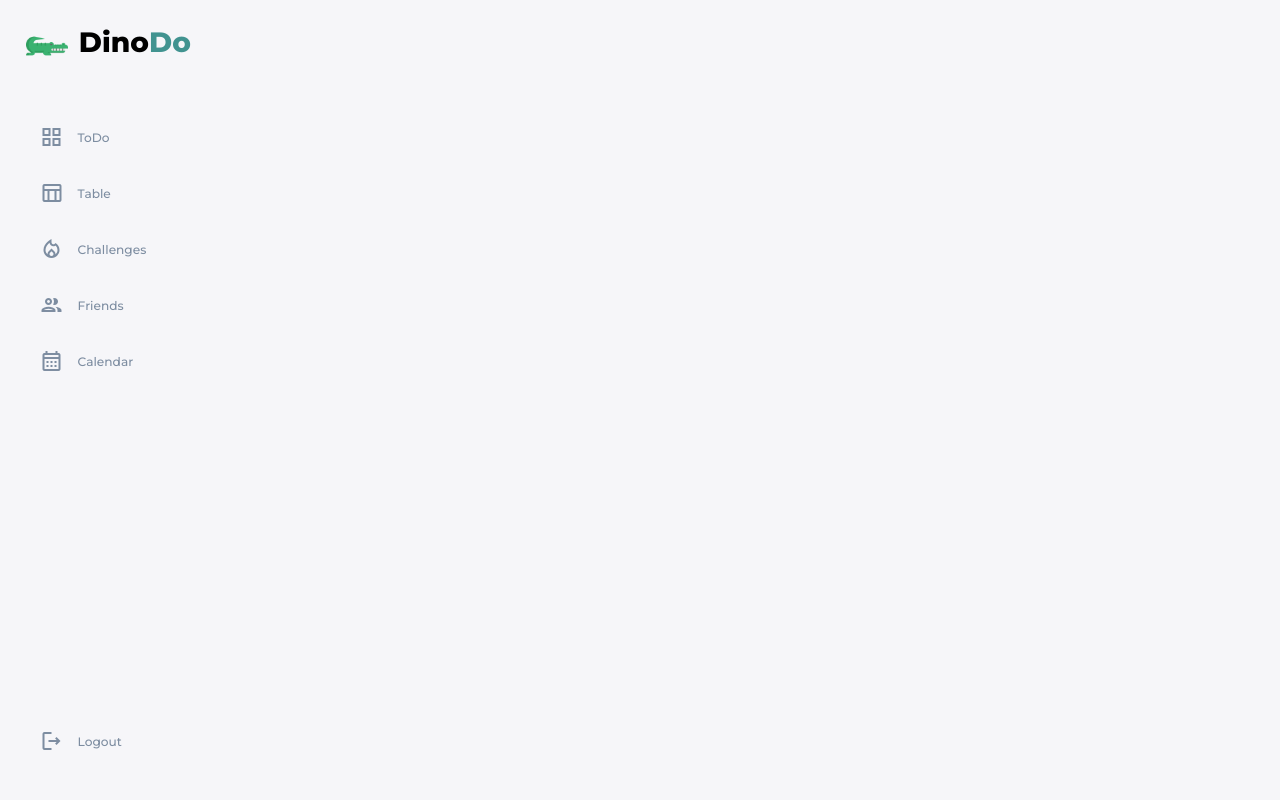
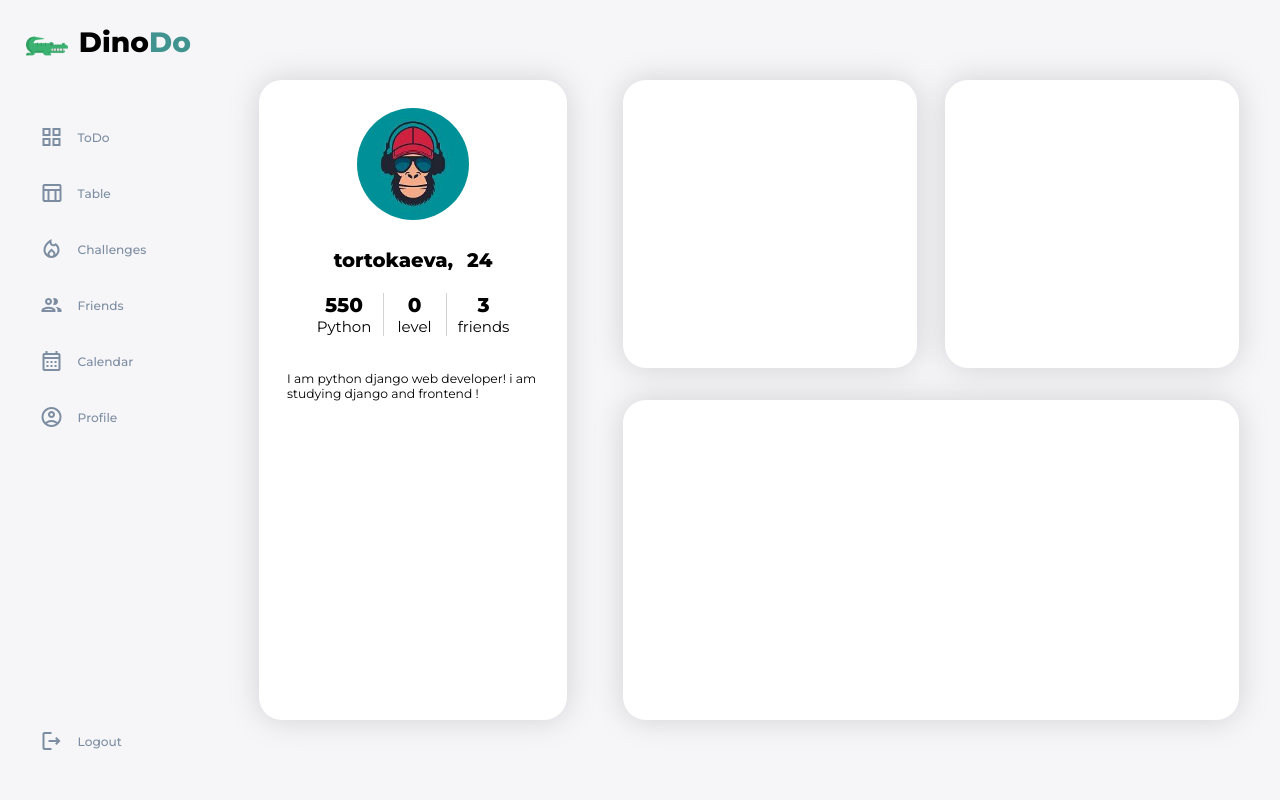
Before and after one commit to beliyaka98/dinodo, a Django app: template main/templates/main/profile.html in a window 1280 px wide. Run offline with Django 4.2, Linux system fonts and the light colour scheme; the template is opened without the code that fills it: values that come from a table or form of the project are taken from there, others are empty; data comes from the database, SQL or seed files in the repository; tables that the repository leaves empty hold one stand-in row (values such as "Sample post").

Commit message:
added profile page&css

```diff
--- a/main/static/main/main.css
+++ b/main/static/main/main.css
@@ -131,7 +131,12 @@ b{
     width: 96%;
     margin: 0 auto;
     gap: 1.8rem;
-    grid-template-columns: 14rem auto 28rem;
+    grid-template-columns: 14rem auto;
+}
+
+.container1{
+    display:grid;
+    grid-template-columns: auto 24rem;
 }
 
 aside{
--- a/main/static/main/profile.css
+++ b/main/static/main/profile.css
@@ -0,0 +1,127 @@
+.maincube{
+    display: grid;
+    grid-template-columns: 33% auto;
+}
+
+
+.left-inner-maincube{
+    display: flex;
+    justify-content: center;
+    align-items: center;
+}
+
+.profile-card{
+    background-color: white;
+    height: 80vh;
+    max-width: 22rem;
+    width: 100%;
+    filter: drop-shadow(0px 0px 15px rgba(0,0,0,0.15));
+    border-radius: 23px;
+    display: flex;
+    flex-direction: column;
+    padding-top: 2rem;
+}
+
+.profile-card-photo{
+    display: flex;
+    justify-content: center;
+    align-items: center;
+}
+
+.profile-card-photo img{
+    width: 8rem;
+    height: 8rem;
+    border-radius: 50%;
+}
+
+.profile-card-name-age{
+    display: flex;
+    justify-content: center;
+    gap: 1rem;
+    padding-top: 2rem;
+    padding-bottom: 1rem;
+}
+
+.profile-card-things{
+    display: flex;
+    justify-content: center;
+}
+
+.profile-card-things-f{
+    padding: 0.5rem 0.8rem;
+    display: flex;
+    flex-direction: column;
+    justify-content: center;
+    align-items: center;
+}
+
+
+.profile-card-things-level{
+    padding: 0 1rem;
+    margin: 0.5rem 0;
+    display: flex;
+    flex-direction: column;
+    justify-content: center;
+    align-items: center;
+    border-left-style: solid;
+    border-right-style: solid;
+    border-width: 1px;
+    border-color: lightgray;
+}
+
+.profile-card-big{
+    font-weight: 800;
+    font-size: 20px;
+}
+
+.profile-card-little{
+    font-size: 15px;
+}
+
+.profile-card-about{
+    padding: 2rem 2rem;
+}
+
+.right-inner-maincube{
+    display: grid;
+    grid-template-rows: 50% 50%;
+}
+
+.top-inner-maincube{
+    display: flex;
+    justify-content: center;
+    padding-left: 2rem;
+    padding-top: 10vh;
+    gap: 2rem;
+}
+
+.bottom-inner-maincube{
+    display: flex;
+    justify-content: center;
+    padding-left: 2rem;
+    gap: 2rem;
+}
+
+
+.top-card{
+    background-color: white;
+    height: 36vh;
+    max-width: 21rem;
+    width: 100%;
+    filter: drop-shadow(0px 0px 15px rgba(0,0,0,0.15));
+    border-radius: 23px;
+    display: flex;
+    flex-direction: column;
+    padding-top: 2rem;
+}
+
+.bottom-card{
+    background-color: white;
+    height: 40vh;
+    max-width: 44rem;
+    width: 100%;
+    filter: drop-shadow(0px 0px 15px rgba(0,0,0,0.15));
+    border-radius: 23px;
+    display: flex;
+    flex-direction: column;
+}
--- a/main/templates/main/base.html
+++ b/main/templates/main/base.html
@@ -47,10 +47,15 @@
           <span class="material-icons-outlined">calendar_month</span>
           <h3>Calendar</h3>
         </a>
+        <a href="{% url 'profile' %}" >
+          <span class="material-icons-outlined">account_circle</span>
+          <h3>Profile</h3>
+        </a>
         <a href="{% url 'logout' %}" >
           <span class="material-icons-outlined">logout</span>
           <h3>Logout</h3>
         </a>
+
       </div>
     </aside>
     {% block content %}
--- a/main/templates/main/friends.html
+++ b/main/templates/main/friends.html
@@ -4,6 +4,7 @@
 <link rel="stylesheet" href="{% static 'main/friends.css' %}">
 {% endblock %}
 {% block content %}
+<div class="container1">
     <div class='friends'>
       <div class='top-main'>
         <h1>{{ profile.user }}, here your cool friends!</h1>
@@ -61,6 +62,6 @@
           {% endfor %}
       </div>
     </div>
-  </div>
+</div>
 
 {% endblock %}
--- a/main/templates/main/profile.html
+++ b/main/templates/main/profile.html
@@ -4,12 +4,47 @@
 <link rel="stylesheet" href="{% static 'main/profile.css' %}">
 {% endblock %}
 {% block content %}
-    <div class='friends'>
-
+<div class="maincube">
+    <div class="left-inner-maincube">
+        <div class="profile-card">
+            <div class="profile-card-photo">
+                <img src="{% static profile.photo %}">
+            </div>
+            <div class="profile-card-name-age">
+                <h2>{{ profile.user }},</h2>
+                <h2>24</h2>
+            </div>
+            <div class="profile-card-things">
+                <div class="profile-card-things-f">
+                    <span class="profile-card-big">550</span>
+                    <span class="profile-card-little">Python</span>
+                </div>
+                <div class="profile-card-things-level">
+                    <span class="profile-card-big">{{ profile.levels }}</span>
+                    <span class="profile-card-little">level</span>
+                </div>
+                <div class="profile-card-things-f">
+                    <span class="profile-card-big">3</span>
+                    <span class="profile-card-little">friends</span>
+                </div>
+            </div>
+            <div class="profile-card-about">
+                <span>I am python django web developer! i am studying django and frontend !</span>
+            </div>
+        </div>
     </div>
-    <div class="all-users">
-
+    <div class="right-inner-maincube">
+        <div class="top-inner-maincube">
+            <div class="top-card">
+            </div>
+            <div class="top-card">
+            </div>
+        </div>
+        <div class="bottom-inner-maincube">
+            <div class="bottom-card">
+            </div>
+        </div>
     </div>
-  </div>
+</div>
 
 {% endblock %}
--- a/main/urls.py
+++ b/main/urls.py
@@ -9,4 +9,5 @@ urlpatterns = [
     path('createrelationship/<profile_id>/', views.create_relationship, name='create_relationship'),
     path('acceptrelationship/<profile_id>/', views.accept_relationship, name='accept_relationship'),
     path('declinerelationship/<profile_id>/', views.decline_relationship, name='decline_relationship'),
+    path('profile/', views.profilePage, name='profile'),
 ]
--- a/main/views.py
+++ b/main/views.py
@@ -90,3 +90,9 @@ def decline_relationship(request, profile_id):
     decline = Relationship.objects.get(sender=sender, receiver=receiver, status='send')
     decline.delete()
     return redirect('main')
+
+def profilePage(request):
+    profile = Profile.objects.get(user=request.user)
+
+    context = {'profile': profile, }
+    return render(request, 'main/profile.html', context)
```
Also changed, not shown: main/static/main/friends.css (+4 -3 lines), main/templates/main/main.html (+5 -2 lines).
